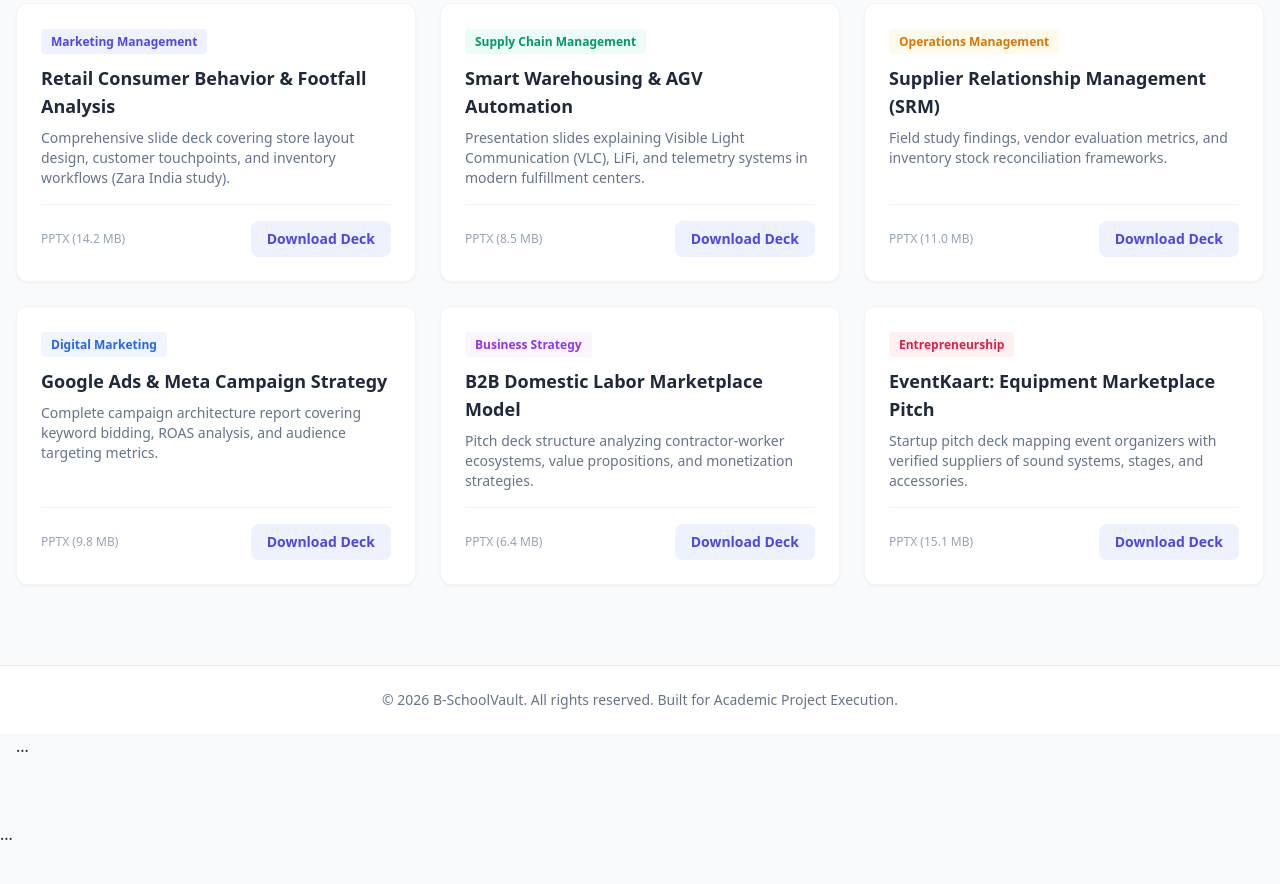
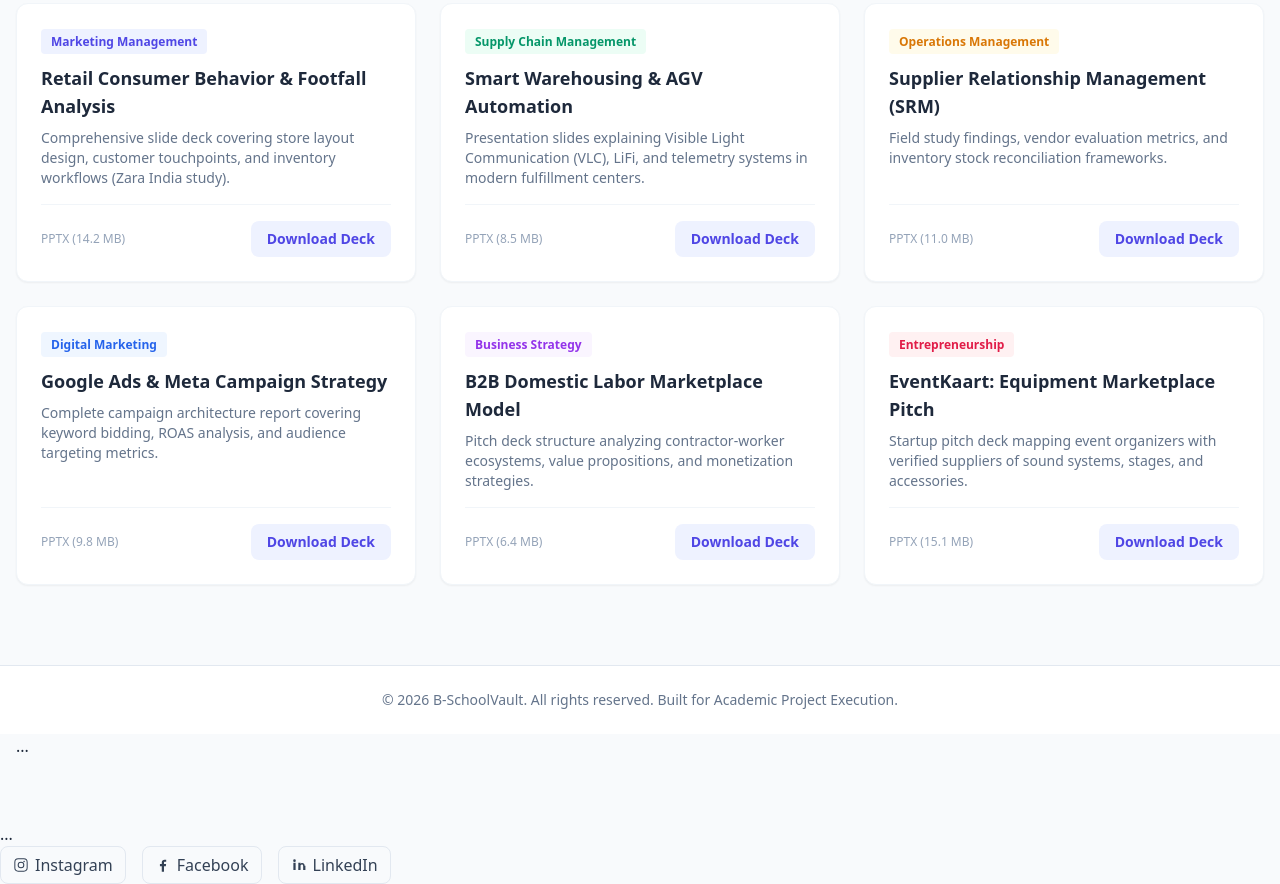
Before and after one commit to bschoolvault/bschoolvault, a plain HTML site: page ppts.html in a window 1280 px wide. Shown: the part 482-1366 px from the top of the page. Before the commit the page ends 1328 px from the top, so only its background shows below. Drawn offline with nearby package versions, Linux system fonts and the light colour scheme.

Commit message:
Add social media links to footer
Added social media links to the footer section, including Instagram, Facebook, and LinkedIn.

```diff
--- a/ppts.html
+++ b/ppts.html
@@ -168,9 +168,36 @@
         <div id="resourceModal" ...>
             ...
         </div>
+     <!-- Social Media Links -->
+        <div class="flex items-center space-x-4">
+            <a href="https://www.instagram.com/invites/contact/?utm_content=n6d6w3t&evlk=127xqujaqi8vt" target="_blank" rel="noopener noreferrer"
+               class="inline-flex items-center gap-1.5 px-3 py-1.5 rounded-lg bg-slate-50 border border-slate-200 text-slate-700 font-medium hover:border-indigo-600 hover:text-indigo-600 transition">
+                <!-- Instagram Icon -->
+                <svg class="w-4 h-4" fill="currentColor" viewBox="0 0 24 24" aria-hidden="true">
+                    <path d="M7.75 2h8.5A5.75 5.75 0 0 1 22 7.75v8.5A5.75 5.75 0 0 1 16.25 22h-8.5A5.75 5.75 0 0 1 2 16.25v-8.5A5.75 5.75 0 0 1 7.75 2Zm0 1.5A4.25 4.25 0 0 0 3.5 7.75v8.5A4.25 4.25 0 0 0 7.75 20.5h8.5a4.25 4.25 0 0 0 4.25-4.25v-8.5A4.25 4.25 0 0 0 16.25 3.5h-8.5Zm8.88 2.25a1.12 1.12 0 1 1 0 2.24 1.12 1.12 0 0 1 0-2.24ZM12 7a5 5 0 1 1 0 10 5 5 0 0 1 0-10Zm0 1.5a3.5 3.5 0 1 0 0 7 3.5 3.5 0 0 0 0-7Z"/>
+                </svg>
+                <span>Instagram</span>
+            </a>
 
-    <script>
-        // Your existing filtering & modal JavaScript stays here
-    </script>
+            <a href="https://www.facebook.com/profile.php?id=61596597196298&sk=followers" target="_blank" rel="noopener noreferrer"
+               class="inline-flex items-center gap-1.5 px-3 py-1.5 rounded-lg bg-slate-50 border border-slate-200 text-slate-700 font-medium hover:border-indigo-600 hover:text-indigo-600 transition">
+                <!-- Facebook Icon -->
+                <svg class="w-4 h-4" fill="currentColor" viewBox="0 0 24 24" aria-hidden="true">
+                    <path d="M13.5 22v-8.2h2.75l.41-3.2H13.5V8.56c0-.93.26-1.56 1.59-1.56h1.7V4.14c-.29-.04-1.3-.13-2.48-.13-2.45 0-4.13 1.5-4.13 4.25v2.34H7.4v3.2h2.76V22h3.34Z"/>
+                </svg>
+                <span>Facebook</span>
+            </a>
+
+            <a href="https://www.linkedin.com/company/144187046/admin/page-posts/published/" target="_blank" rel="noopener noreferrer"
+               class="inline-flex items-center gap-1.5 px-3 py-1.5 rounded-lg bg-slate-50 border border-slate-200 text-slate-700 font-medium hover:border-indigo-600 hover:text-indigo-600 transition">
+                <!-- LinkedIn Icon -->
+                <svg class="w-4 h-4" fill="currentColor" viewBox="0 0 24 24" aria-hidden="true">
+                    <path d="M6.94 8.5H3.56V19.5h3.38V8.5ZM5.25 3.5a1.96 1.96 0 1 0 0 3.92 1.96 1.96 0 0 0 0-3.92ZM20.44 13.02c0-2.74-1.46-4.01-3.41-4.01-1.57 0-2.28.86-2.67 1.47V8.5h-3.38c.04.96 0 11 0 11h3.38v-6.14c0-.33.02-.66.12-.89.27-.66.87-1.35 1.89-1.35 1.33 0 1.87 1.02 1.87 2.51V19.5h3.38v-6.48Z"/>
+                </svg>
+                <span>LinkedIn</span>
+            </a>
+        </div>
+    </div>
+</footer>
 </body>
 </html>
```
